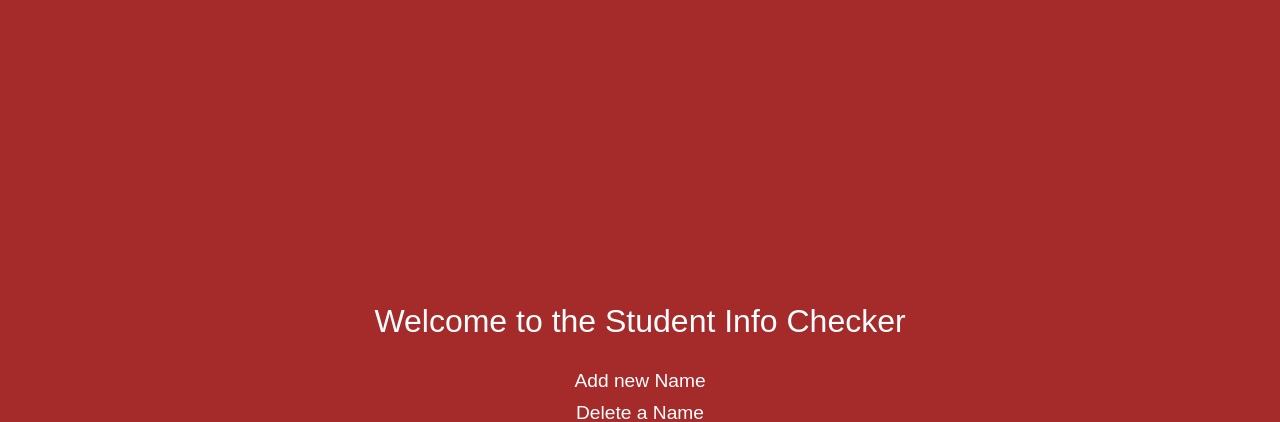
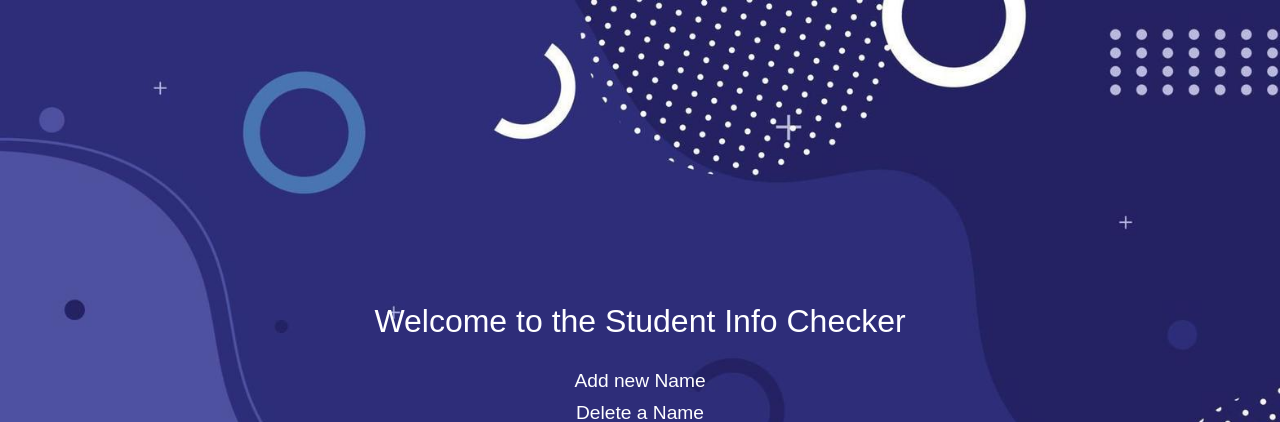
Before and after one commit to Jolomimeb/cmsc447-hw2-sp2024-Mebaghanje-Oritsejolomisan, a Flask app: page / in a window 1280 px wide. Shown: the top 422 px of the page. Run offline with Flask 3, Linux system fonts and the light colour scheme.

Commit message:
Updated version

```diff
--- a/static/styles.css
+++ b/static/styles.css
@@ -1,5 +1,9 @@
 body {
-    background-color: #a52a2a;
+    background-image: url('/static/background2.jpg');
+    background-size: cover;
+    background-repeat: no-repeat;
+    background-attachment: fixed;
+
     text-align: center;
     color: white;
     font-family: Arial, sans-serif;
--- a/templates/home.html
+++ b/templates/home.html
@@ -4,7 +4,7 @@
     <meta charset="UTF-8">
     <meta name="viewport" content="width=device-width, initial-scale=1.0">
     <title>Student Info Checker</title>
-    <link rel="stylesheet" href="{{ url_for('static', filename='styles.css') }}">
+    <link rel="stylesheet" type="text/css" href="{{ url_for('static', filename='styles.css') }}">
 </head>
 <body>
     <div class="container">
--- a/templates/list.html
+++ b/templates/list.html
@@ -4,6 +4,7 @@
     <meta charset="UTF-8">
     <meta name="viewport" content="width=device-width, initial-scale=1.0">
     <title>Document</title>
+    <link rel="stylesheet" type="text/css" href="{{ url_for('static', filename='styles.css') }}">
 </head>
 <body>
     <table border="1">
```
Also changed, not shown: database.db, static/background.jpg (added), static/background2.jpg (added).
